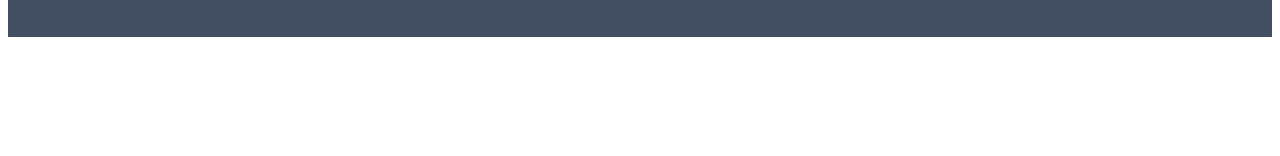
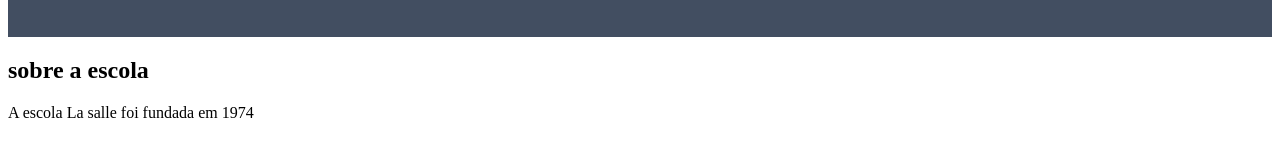
Before and after one commit to dudasantosc/2D2024, a plain HTML site: page index.html in a window 1280 px wide. Shown: the part 78-234 px from the top of the page. Drawn offline with Linux system fonts and the light colour scheme.

Commit message:
Add files via upload

```diff
--- a/index.html
+++ b/index.html
@@ -16,5 +16,9 @@
 
     </header>
 
-</body>
-</html>
+ <section class="escola">
+    <div class="escola-div-conteudo">
+    <h2 class="escola-titulo">sobre a escola</h2>
+    <p class="escola-texto-um">A escola La salle foi fundada em 1974</p>
+    </div>
+ </section>
```
